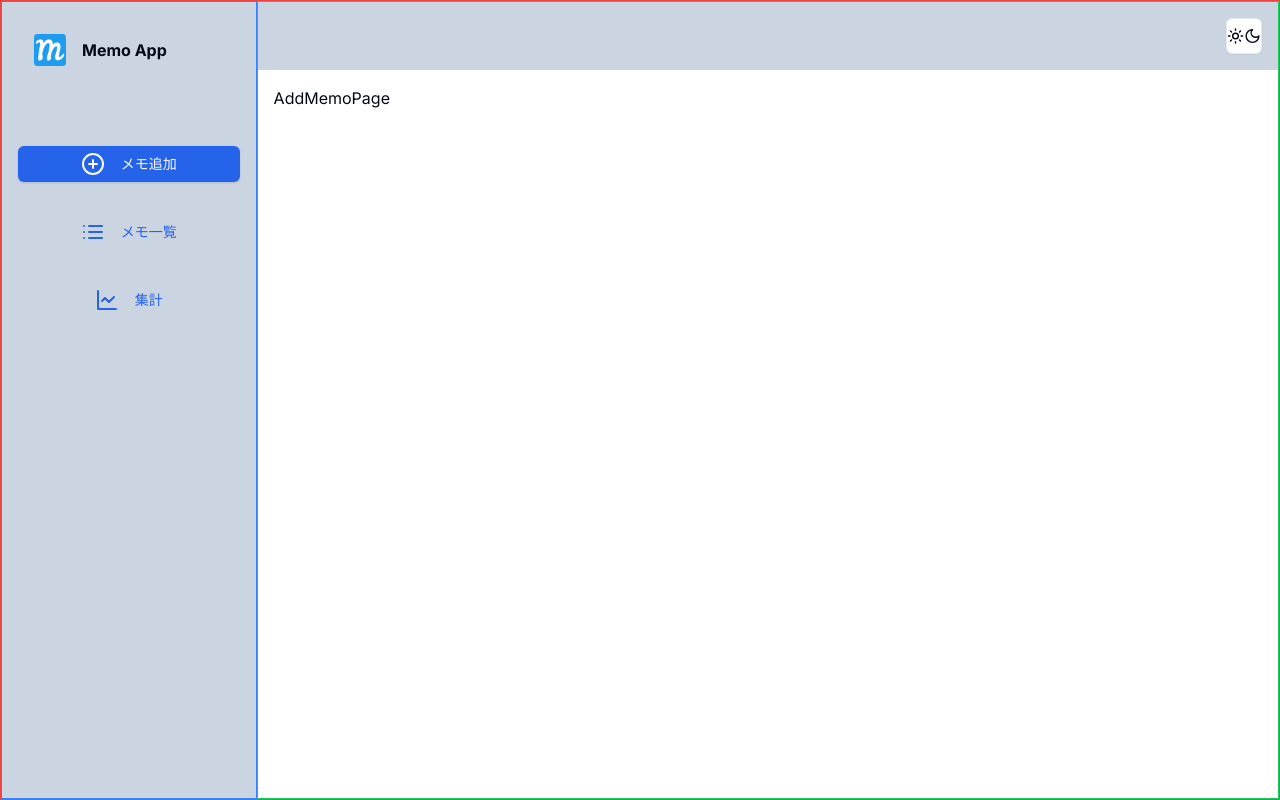
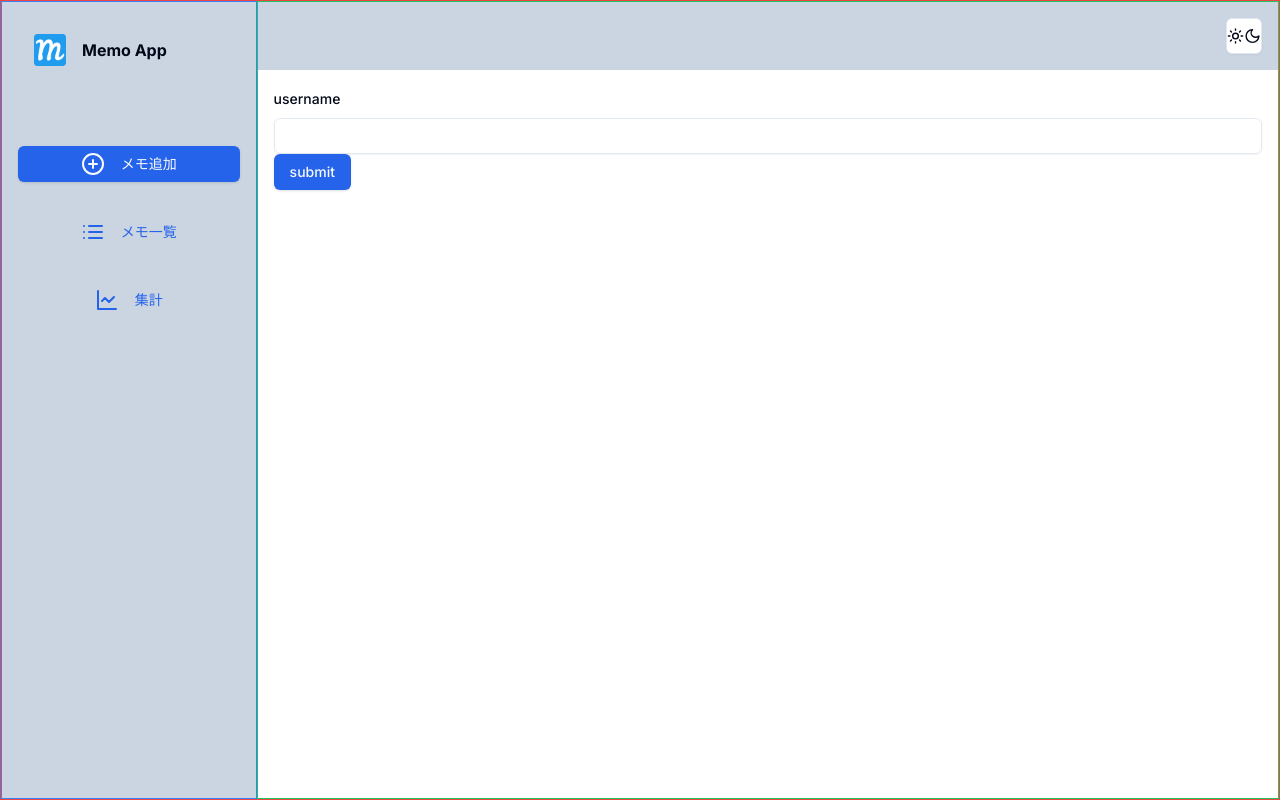
Before and after one commit to ae12321/nextjs-memo-app, a Next.js app: page /add-memo in a window 1280 px wide. Built offline with nearby package versions, Linux system fonts and the light colour scheme.

Commit message:
zod, rhf, shadcn-ui-form

```diff
--- a/app/(private)/add-memo/page.tsx
+++ b/app/(private)/add-memo/page.tsx
@@ -1,5 +1,11 @@
+import NewMemoForm from "@/components/layout/NewMemoForm";
 import React from "react";
 
 export default function AddMemoPage() {
-  return <div>AddMemoPage</div>;
+  return (
+    <div>
+      {/*  */}
+      <NewMemoForm />
+    </div>
+  );
 }
--- /dev/null
+++ b/components/layout/NewMemoForm.tsx
@@ -0,0 +1,49 @@
+"use client";
+
+import React from "react";
+import * as z from "zod";
+import { useForm } from "react-hook-form";
+import { zodResolver } from "@hookform/resolvers/zod";
+import { Form, FormControl, FormField, FormItem, FormLabel, FormMessage } from "../ui/form";
+import { Input } from "../ui/input";
+import { Button } from "../ui/button";
+
+const formSchema = z.object({
+  username: z.string().min(1, { message: "一文字以上！！！" }),
+});
+type FormSchema = z.infer<typeof formSchema>;
+
+export default function NewMemoForm() {
+  const form = useForm<FormSchema>({
+    resolver: zodResolver(formSchema),
+    defaultValues: {
+      username: "",
+    },
+  });
+
+  function onSubmit(values: FormSchema) {
+    console.log(values);
+  }
+
+  return (
+    <div>
+      <Form {...form}>
+        <form onSubmit={form.handleSubmit(onSubmit)}>
+          <FormField
+            name="username"
+            render={({ field }) => (
+              <FormItem>
+                <FormLabel>username</FormLabel>
+                <FormControl>
+                  <Input {...field} />
+                </FormControl>
+                <FormMessage />
+              </FormItem>
+            )}
+          />
+          <Button type="submit">submit</Button>
+        </form>
+      </Form>
+    </div>
+  );
+}
--- /dev/null
+++ b/components/ui/form.tsx
@@ -0,0 +1,176 @@
+import * as React from "react"
+import * as LabelPrimitive from "@radix-ui/react-label"
+import { Slot } from "@radix-ui/react-slot"
+import {
+  Controller,
+  ControllerProps,
+  FieldPath,
+  FieldValues,
+  FormProvider,
+  useFormContext,
+} from "react-hook-form"
+
+import { cn } from "@/lib/utils"
+import { Label } from "@/components/ui/label"
+
+const Form = FormProvider
+
+type FormFieldContextValue<
+  TFieldValues extends FieldValues = FieldValues,
+  TName extends FieldPath<TFieldValues> = FieldPath<TFieldValues>
+> = {
+  name: TName
+}
+
+const FormFieldContext = React.createContext<FormFieldContextValue>(
+  {} as FormFieldContextValue
+)
+
+const FormField = <
+  TFieldValues extends FieldValues = FieldValues,
+  TName extends FieldPath<TFieldValues> = FieldPath<TFieldValues>
+>({
+  ...props
+}: ControllerProps<TFieldValues, TName>) => {
+  return (
+    <FormFieldContext.Provider value={{ name: props.name }}>
+      <Controller {...props} />
+    </FormFieldContext.Provider>
+  )
+}
+
+const useFormField = () => {
+  const fieldContext = React.useContext(FormFieldContext)
+  const itemContext = React.useContext(FormItemContext)
+  const { getFieldState, formState } = useFormContext()
+
+  const fieldState = getFieldState(fieldContext.name, formState)
+
+  if (!fieldContext) {
+    throw new Error("useFormField should be used within <FormField>")
+  }
+
+  const { id } = itemContext
+
+  return {
+    id,
+    name: fieldContext.name,
+    formItemId: `${id}-form-item`,
+    formDescriptionId: `${id}-form-item-description`,
+    formMessageId: `${id}-form-item-message`,
+    ...fieldState,
+  }
+}
+
+type FormItemContextValue = {
+  id: string
+}
+
+const FormItemContext = React.createContext<FormItemContextValue>(
+  {} as FormItemContextValue
+)
+
+const FormItem = React.forwardRef<
+  HTMLDivElement,
+  React.HTMLAttributes<HTMLDivElement>
+>(({ className, ...props }, ref) => {
+  const id = React.useId()
+
+  return (
+    <FormItemContext.Provider value={{ id }}>
+      <div ref={ref} className={cn("space-y-2", className)} {...props} />
+    </FormItemContext.Provider>
+  )
+})
+FormItem.displayName = "FormItem"
+
+const FormLabel = React.forwardRef<
+  React.ElementRef<typeof LabelPrimitive.Root>,
+  React.ComponentPropsWithoutRef<typeof LabelPrimitive.Root>
+>(({ className, ...props }, ref) => {
+  const { error, formItemId } = useFormField()
+
+  return (
+    <Label
+      ref={ref}
+      className={cn(error && "text-destructive", className)}
+      htmlFor={formItemId}
+      {...props}
+    />
+  )
+})
+FormLabel.displayName = "FormLabel"
+
+const FormControl = React.forwardRef<
+  React.ElementRef<typeof Slot>,
+  React.ComponentPropsWithoutRef<typeof Slot>
+>(({ ...props }, ref) => {
+  const { error, formItemId, formDescriptionId, formMessageId } = useFormField()
+
+  return (
+    <Slot
+      ref={ref}
+      id={formItemId}
+      aria-describedby={
+        !error
+          ? `${formDescriptionId}`
+          : `${formDescriptionId} ${formMessageId}`
+      }
+      aria-invalid={!!error}
+      {...props}
+    />
+  )
+})
+FormControl.displayName = "FormControl"
+
+const FormDescription = React.forwardRef<
+  HTMLParagraphElement,
+  React.HTMLAttributes<HTMLParagraphElement>
+>(({ className, ...props }, ref) => {
+  const { formDescriptionId } = useFormField()
+
+  return (
+    <p
+      ref={ref}
+      id={formDescriptionId}
+      className={cn("text-[0.8rem] text-muted-foreground", className)}
+      {...props}
+    />
+  )
+})
+FormDescription.displayName = "FormDescription"
+
+const FormMessage = React.forwardRef<
+  HTMLParagraphElement,
+  React.HTMLAttributes<HTMLParagraphElement>
+>(({ className, children, ...props }, ref) => {
+  const { error, formMessageId } = useFormField()
+  const body = error ? String(error?.message) : children
+
+  if (!body) {
+    return null
+  }
+
+  return (
+    <p
+      ref={ref}
+      id={formMessageId}
+      className={cn("text-[0.8rem] font-medium text-destructive", className)}
+      {...props}
+    >
+      {body}
+    </p>
+  )
+})
+FormMessage.displayName = "FormMessage"
+
+export {
+  useFormField,
+  Form,
+  FormItem,
+  FormLabel,
+  FormControl,
+  FormDescription,
+  FormMessage,
+  FormField,
+}
--- /dev/null
+++ b/components/ui/input.tsx
@@ -0,0 +1,25 @@
+import * as React from "react"
+
+import { cn } from "@/lib/utils"
+
+export interface InputProps
+  extends React.InputHTMLAttributes<HTMLInputElement> {}
+
+const Input = React.forwardRef<HTMLInputElement, InputProps>(
+  ({ className, type, ...props }, ref) => {
+    return (
+      <input
+        type={type}
+        className={cn(
+          "flex h-9 w-full rounded-md border border-input bg-transparent px-3 py-1 text-sm shadow-sm transition-colors file:border-0 file:bg-transparent file:text-sm file:font-medium placeholder:text-muted-foreground focus-visible:outline-none focus-visible:ring-1 focus-visible:ring-ring disabled:cursor-not-allowed disabled:opacity-50",
+          className
+        )}
+        ref={ref}
+        {...props}
+      />
+    )
+  }
+)
+Input.displayName = "Input"
+
+export { Input }
--- /dev/null
+++ b/components/ui/label.tsx
@@ -0,0 +1,26 @@
+"use client"
+
+import * as React from "react"
+import * as LabelPrimitive from "@radix-ui/react-label"
+import { cva, type VariantProps } from "class-variance-authority"
+
+import { cn } from "@/lib/utils"
+
+const labelVariants = cva(
+  "text-sm font-medium leading-none peer-disabled:cursor-not-allowed peer-disabled:opacity-70"
+)
+
+const Label = React.forwardRef<
+  React.ElementRef<typeof LabelPrimitive.Root>,
+  React.ComponentPropsWithoutRef<typeof LabelPrimitive.Root> &
+    VariantProps<typeof labelVariants>
+>(({ className, ...props }, ref) => (
+  <LabelPrimitive.Root
+    ref={ref}
+    className={cn(labelVariants(), className)}
+    {...props}
+  />
+))
+Label.displayName = LabelPrimitive.Root.displayName
+
+export { Label }
--- a/package.json
+++ b/package.json
@@ -10,8 +10,10 @@
   },
   "dependencies": {
     "@clerk/nextjs": "^4.29.7",
+    "@hookform/resolvers": "^3.3.4",
     "@radix-ui/react-dropdown-menu": "^2.0.6",
     "@radix-ui/react-icons": "^1.3.0",
+    "@radix-ui/react-label": "^2.0.2",
     "@radix-ui/react-slot": "^1.0.2",
     "class-variance-authority": "^0.7.0",
     "clsx": "^2.1.0",
@@ -20,8 +22,10 @@
     "next-themes": "^0.2.1",
     "react": "^18",
     "react-dom": "^18",
+    "react-hook-form": "^7.50.1",
     "tailwind-merge": "^2.2.1",
-    "tailwindcss-animate": "^1.0.7"
+    "tailwindcss-animate": "^1.0.7",
+    "zod": "^3.22.4"
   },
   "devDependencies": {
     "@types/node": "^20",
```
Also changed, not shown: 1 other file (tests, documents, lock files or other folders).
